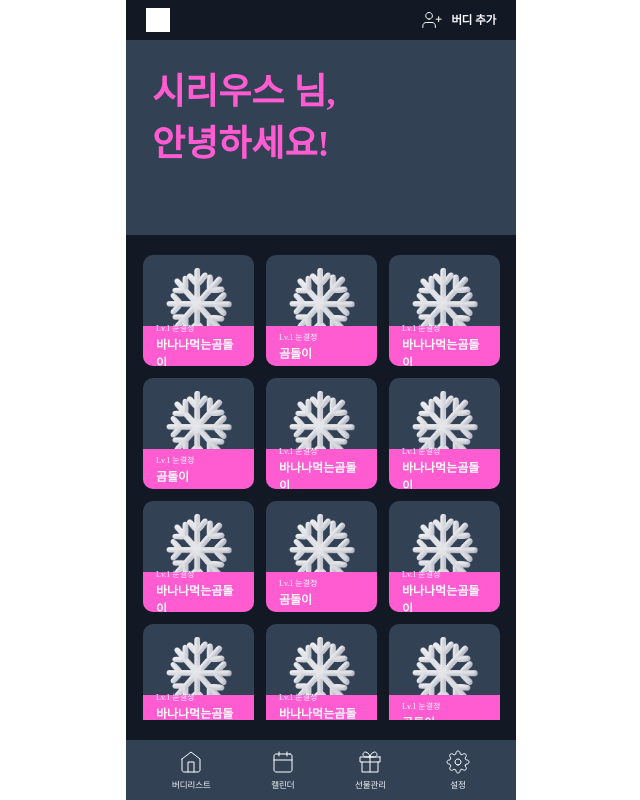
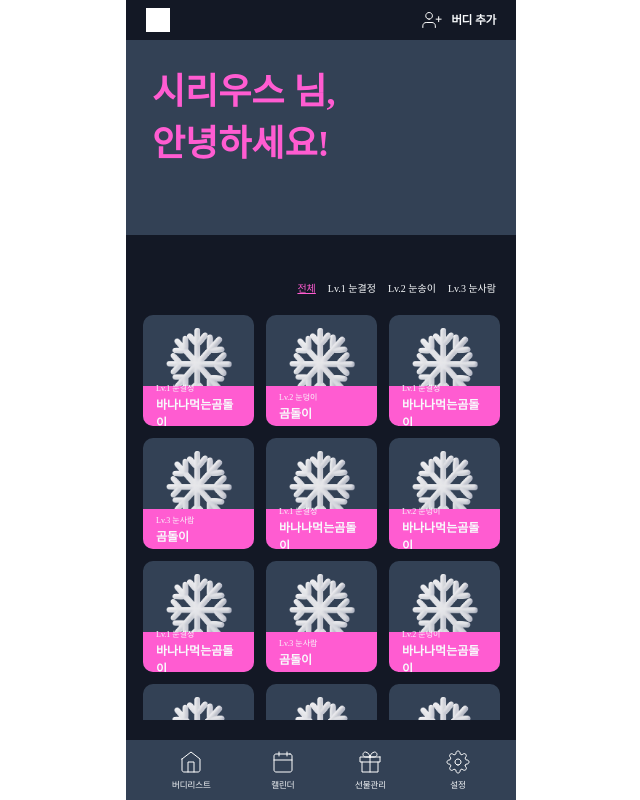
Before and after one commit to UMC-TEAM-U/Front, a React (Create React App) app: page / in a window 1280 px wide. Shown: the whole page, without its empty margins (319-959 px from the left). Built offline with nearby package versions, Linux system fonts and the light colour scheme.

Commit message:
#18 Feat: Home > 등급별 보기 기능

```diff
--- a/src/component/home/Banner.jsx
+++ b/src/component/home/Banner.jsx
@@ -1,12 +1,16 @@
 import React from 'react'
 import styled from 'styled-components'
 import { COLORS } from '../../styles/theme'
+import GradeData from '../../constants/Grade'
 
 const Banner = userData => {
+    const level = userData.userData.level
     return (
         <Container>
             <Wrapper>
-                <Level>{userData.userData.level}</Level>
+                <Level>{`Lv.${level} ${
+                    GradeData.find(item => item.id == level).name
+                }`}</Level>
                 <Name>{userData.userData.name}</Name>
             </Wrapper>
         </Container>
--- /dev/null
+++ b/src/component/home/LevelFilter.jsx
@@ -0,0 +1,91 @@
+import React from 'react'
+import styled from 'styled-components'
+import { COLORS } from '../../styles/theme'
+import PropTypes from 'prop-types'
+
+const LevelFilter = ({ selected, setSelected }) => {
+    return (
+        <Container>
+            <Wrapper>
+                <Label selected={selected === '0'}>
+                    <input
+                        type="radio"
+                        value={'0'}
+                        checked={selected === '0'}
+                        onChange={e => setSelected(e.target.value)}
+                    />
+                    전체
+                </Label>
+                <Label selected={selected === '1'}>
+                    <input
+                        type="radio"
+                        value={'1'}
+                        checked={selected === '1'}
+                        onChange={e => setSelected(e.target.value)}
+                    />
+                    Lv.1 눈결정
+                </Label>
+                <Label selected={selected === '2'}>
+                    <input
+                        type="radio"
+                        value={'2'}
+                        checked={selected === '2'}
+                        onChange={e => setSelected(e.target.value)}
+                    />
+                    Lv.2 눈송이
+                </Label>
+                <Label selected={selected === '3'}>
+                    <input
+                        type="radio"
+                        value={'3'}
+                        checked={selected === '3'}
+                        onChange={e => setSelected(e.target.value)}
+                    />
+                    Lv.3 눈사람
+                </Label>
+            </Wrapper>
+        </Container>
+    )
+}
+
+export default LevelFilter
+
+LevelFilter.propTypes = {
+    selected: PropTypes.string.isRequired,
+    setSelected: PropTypes.func,
+}
+
+const Container = styled.div`
+    width: 100%;
+    height: 60px;
+    box-sizing: border-box;
+    padding: 0px 20px;
+    background-color: ${COLORS.black};
+
+    display: flex;
+    justify-content: flex-end;
+    align-items: flex-end;
+`
+
+const Wrapper = styled.div`
+    display: flex;
+    gap: 12px;
+`
+
+const Label = styled.label`
+    color: ${props => (props.selected ? COLORS.pink : COLORS.white)};
+    background-color: ${COLORS.black};
+    border: none;
+
+    font-family: Pretendard Variable;
+    font-size: 10px;
+    font-style: normal;
+    font-weight: 400;
+    line-height: normal;
+    text-decoration-line: ${props => (props.selected ? 'underline' : 'none')};
+    input {
+        display: none;
+        width: 0;
+        height: 0;
+    }
+`
--- a/src/component/home/UserBox.jsx
+++ b/src/component/home/UserBox.jsx
@@ -3,13 +3,19 @@ import styled from 'styled-components'
 import { COLORS } from '../../styles/theme'
 import User from './User'
 
-function UserBox() {
+const UserBox = selected => {
     return (
         <Container>
             <Wrapper>
-                {dummy.map((userData, index) => (
-                    <User key={index} userData={userData} />
-                ))}
+                {selected.selected === '0'
+                    ? dummy.map((userData, index) => (
+                          <User key={index} userData={userData} />
+                      ))
+                    : dummy
+                          .filter(item => item.level === selected.selected)
+                          .map((userData, index) => (
+                              <User key={index} userData={userData} />
+                          ))}
             </Wrapper>
         </Container>
     )
@@ -19,13 +25,12 @@ export default UserBox
 
 const Container = styled.div`
     width: 100%;
-    height: calc(100% - 195px);
+    height: calc(100% - 255px);
     background-color: ${COLORS.black};
 
     display: flex;
     justify-content: center;
     box-sizing: border-box;
-    padding: 20px 0px;
 `
 
 const Wrapper = styled.div`
@@ -34,6 +39,7 @@ const Wrapper = styled.div`
     grid-template-columns: 111px 111px 111px;
     grid-template-rows: 111px 111px 111px 111px;
     overflow: auto;
+    margin: 20px 0px;
 
     &::-webkit-scrollbar {
         display: none;
@@ -42,59 +48,59 @@ const Wrapper = styled.div`
 
 const dummy = [
     {
-        level: 'Lv.1 눈결정',
+        level: '1',
         name: '바나나먹는곰돌이',
     },
     {
-        level: 'Lv.1 눈결정',
+        level: '2',
         name: '곰돌이',
     },
     {
-        level: 'Lv.1 눈결정',
+        level: '1',
         name: '바나나먹는곰돌이',
     },
     {
-        level: 'Lv.1 눈결정',
+        level: '3',
         name: '곰돌이',
     },
     {
-        level: 'Lv.1 눈결정',
+        level: '1',
         name: '바나나먹는곰돌이',
     },
     {
-        level: 'Lv.1 눈결정',
+        level: '2',
         name: '바나나먹는곰돌이',
     },
     {
-        level: 'Lv.1 눈결정',
+        level: '1',
         name: '바나나먹는곰돌이',
     },
     {
-        level: 'Lv.1 눈결정',
+        level: '3',
         name: '곰돌이',
     },
     {
-        level: 'Lv.1 눈결정',
+        level: '2',
         name: '바나나먹는곰돌이',
     },
     {
-        level: 'Lv.1 눈결정',
+        level: '1',
         name: '바나나먹는곰돌이',
     },
     {
-        level: 'Lv.1 눈결정',
+        level: '3',
         name: '바나나먹는곰돌이',
     },
     {
-        level: 'Lv.1 눈결정',
+        level: '2',
         name: '곰돌이',
     },
     {
-        level: 'Lv.1 눈결정',
+        level: '3',
         name: '바나나먹는곰돌이',
     },
     {
-        level: 'Lv.1 눈결정',
+        level: '2',
         name: '바나나먹는곰돌이',
     },
 ]
--- a/src/pages/Home.jsx
+++ b/src/pages/Home.jsx
@@ -1,13 +1,16 @@
-import React from 'react'
+import React, { useState } from 'react'
 import styled from 'styled-components'
 import TitleBar from '../component/home/TitleBar'
 import UserBox from '../component/home/UserBox'
+import LevelFilter from '../component/home/LevelFilter'
 
 function Home() {
+    const [selected, setSelected] = useState('0')
     return (
         <Container>
             <TitleBar />
-            <UserBox />
+            <LevelFilter selected={selected} setSelected={setSelected} />
+            <UserBox selected={selected} />
         </Container>
     )
 }
```
Also changed, not shown: .eslintrc.json, .prettierrc.json.
